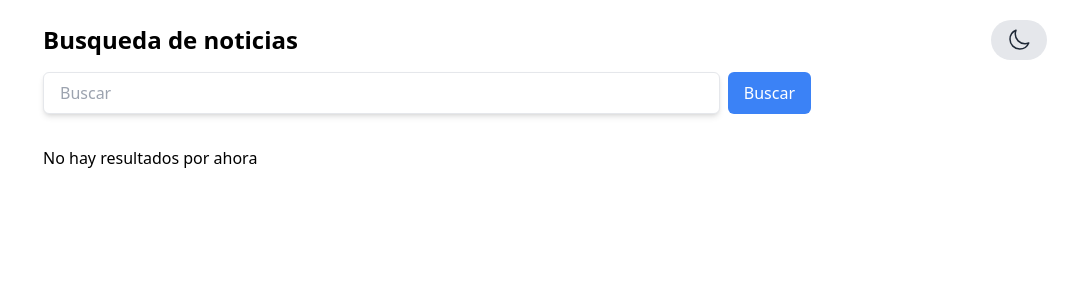
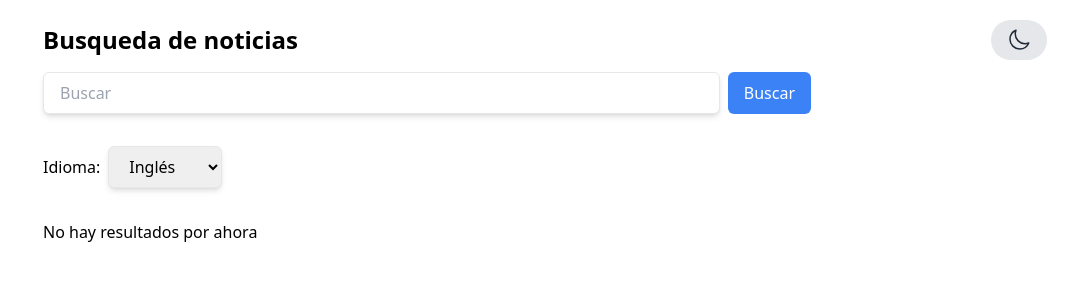
Before and after one commit to javilafoure/news-app, a Next.js app: page /searchPage in a window 1280 px wide. Shown: the top 300 px of the page, without its empty margins (213-1280 px from the left). Built offline with nearby package versions, Linux system fonts and the light colour scheme.

Commit message:
filtro de busqueda

```diff
--- a/app/api/searchFetchNews.js
+++ b/app/api/searchFetchNews.js
@@ -1,6 +1,6 @@
 import axios from 'axios';
 
-const searchFetchNews = async (query, pageSize = 10, page = 1) => {
+const searchFetchNews = async (query, language = 'en', pageSize = 10, page = 1) => {
   const apiKey = "f65ddb0c5fb2432ab8bee4ed9f175c4c";
   const baseUrl = "https://newsapi.org/v2/everything";
 
@@ -10,6 +10,7 @@ const searchFetchNews = async (query, pageSize = 10, page = 1) => {
         q: query,
         pageSize: pageSize,
         page: page,
+        language: language,
         apiKey: apiKey,
       },
     });
--- a/app/searchPage/page.jsx
+++ b/app/searchPage/page.jsx
@@ -1,4 +1,5 @@
 "use client";
+
 import BtnDark from "../componets/BtnDark";
 import React, { useState } from "react";
 import Card from "../componets/Card";
@@ -6,6 +7,7 @@ import searchFetchNews from "../api/searchFetchNews";
 
 function SearchPage() {
   const [query, setQuery] = useState("");
+  const [language, setLanguage] = useState("en");
   const [articles, setArticles] = useState([]);
   const [loading, setLoading] = useState(false);
   const [error, setError] = useState(null);
@@ -18,7 +20,7 @@ function SearchPage() {
     setError(null);
 
     try {
-      const data = await searchFetchNews(query, 5);
+      const data = await searchFetchNews(query, language, 5);
       setArticles(data.articles);
     } catch (err) {
       setError("Error fetching news");
@@ -33,6 +35,7 @@ function SearchPage() {
       <div className="absolute top-0 right-0 p-5">
         <BtnDark />
       </div>
+
       <form onSubmit={handleSearch} className="flex gap-2 mb-4">
         <input
           type="text"
@@ -48,6 +51,24 @@ function SearchPage() {
           Buscar
         </button>
       </form>
+
+      <div className="mb-4">
+        <label className="mr-2" htmlFor="language-select">
+          Idioma:
+        </label>
+        <select
+          id="language-select"
+          value={language}
+          onChange={(e) => setLanguage(e.target.value)}
+          className="px-4 py-2 border rounded-md shadow-md dark:text-black"
+        >
+          <option value="en">Inglés</option>
+          <option value="es">Español</option>
+          <option value="fr">Francés</option>
+          <option value="de">Alemán</option>
+          <option value="it">Italiano</option>
+        </select>
+      </div>
 
       {loading && <p>Loading...</p>}
 
```
